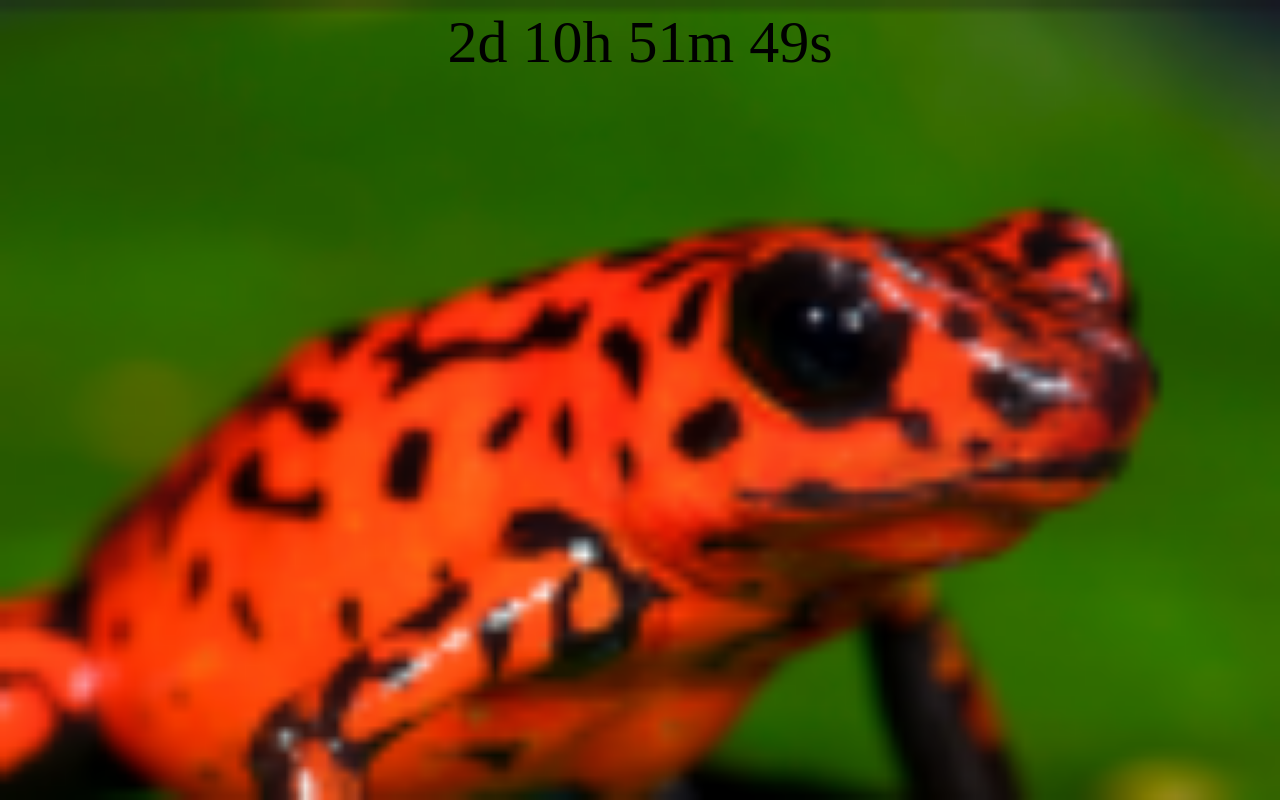
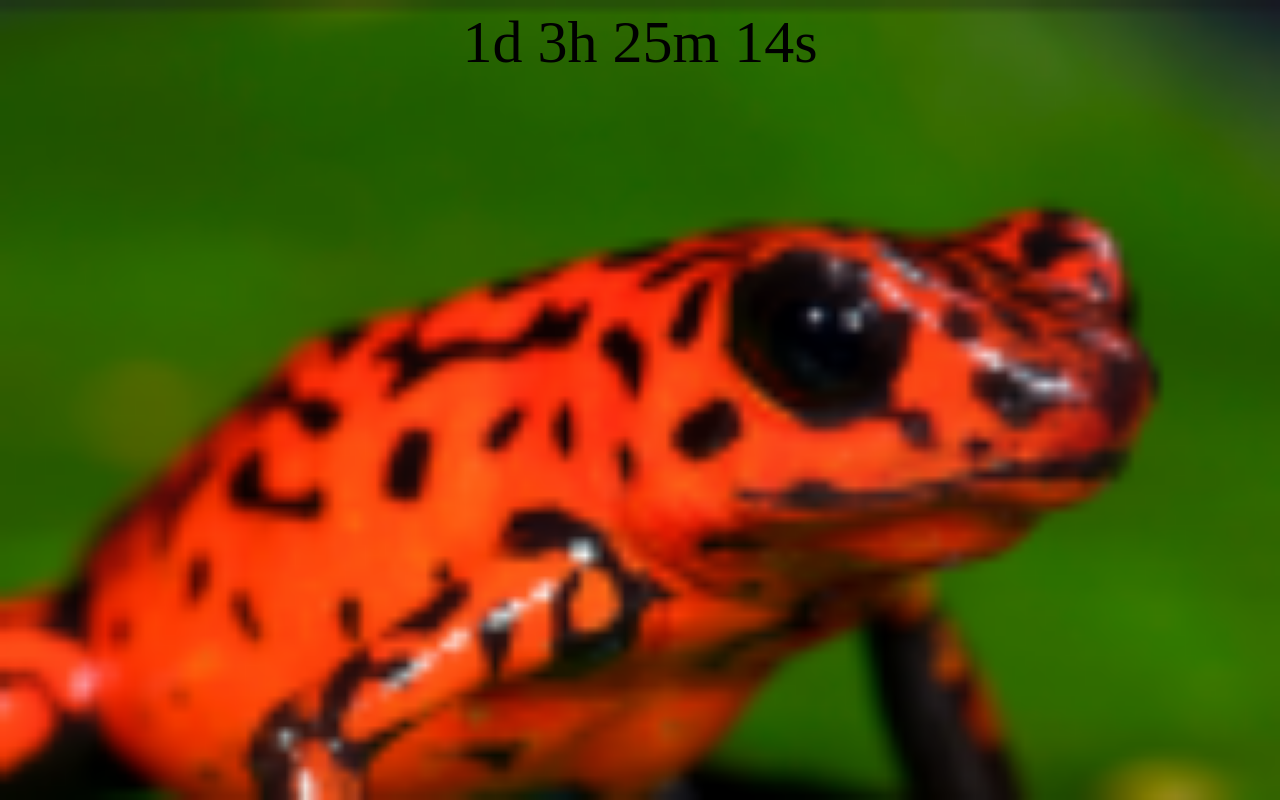
Before and after one commit to francokiwi/guilletimer, a plain HTML site: page index.html in a window 1280 px wide. Drawn offline with Linux system fonts and the light colour scheme.

Commit message:
Update index.html

```diff
--- a/index.html
+++ b/index.html
@@ -24,7 +24,7 @@ body {
 
 <script>
 // Set the date we're counting down to
-var countDownDate = new Date("Jun 28, 2020 15:37:25").getTime();
+var countDownDate = new Date("Jun 29, 2020 23:04:00").getTime();
 
 // Update the count down every 1 second
 var x = setInterval(function() {
```
